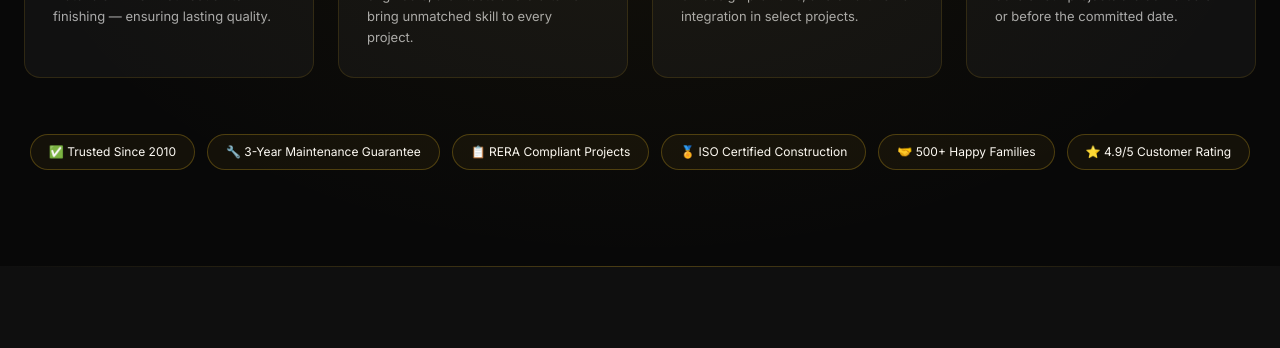
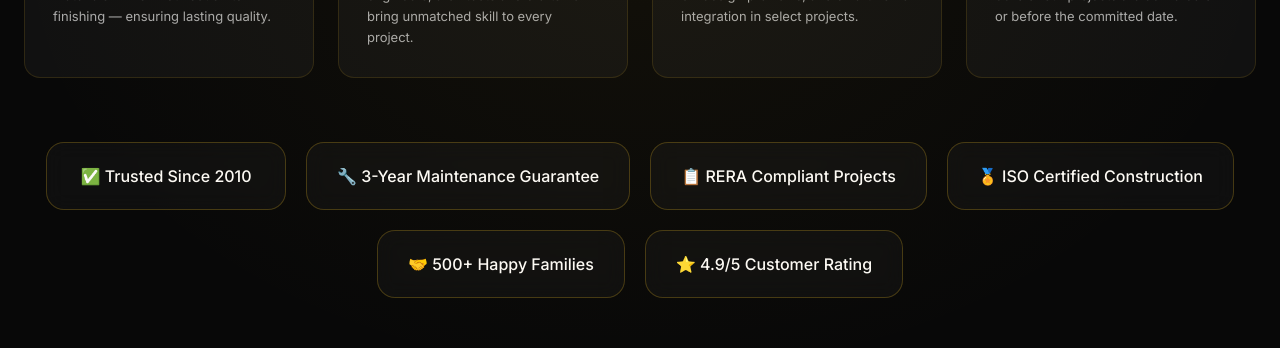
Before and after one commit to suyashp2643/Real-estate-website, a Next.js app: page / in a window 1280 px wide. Shown: the part 1300-1648 px from the top of the page. Built offline with nearby package versions, Linux system fonts and the light colour scheme; a web font is replaced by a local one.

Commit message:
Update WhyUsSection.tsx

```diff
--- a/src/components/sections/WhyUsSection.tsx
+++ b/src/components/sections/WhyUsSection.tsx
@@ -116,28 +116,38 @@
           initial={{ opacity: 0, y: 20 }}
           animate={inView ? { opacity: 1, y: 0 } : {}}
           transition={{ duration: 0.6, delay: 0.7 }}
-          className="mt-14 flex flex-wrap justify-center gap-3"
+          className="mt-16 flex flex-wrap justify-center gap-5"
         >
           {TRUST_BADGES.map((badge, i) => (
-            <motion.span
+            <motion.div
               key={i}
               initial={{ opacity: 0, scale: 0.8 }}
               animate={inView ? { opacity: 1, scale: 1 } : {}}
               transition={{ delay: 0.4 + i * 0.08 }}
+              whileHover={{
+                y: -4,
+                scale: 1.03,
+                boxShadow: '0 12px 35px rgba(212,168,32,0.18)',
+              }}
               style={{
-                border: '1px solid rgba(212,168,32,0.3)',
-                background: 'rgba(212,168,32,0.06)',
-                borderRadius: '40px',
-                padding: '8px 18px',
-                fontSize: '12px',
+                border: '1px solid rgba(212,168,32,0.28)',
+                background: 'rgba(255,255,255,0.03)',
+                backdropFilter: 'blur(10px)',
+                borderRadius: '18px',
+                padding: '18px 30px',
+                fontSize: '16px',
+                fontWeight: 500,
                 color: 'var(--text-primary, #fdfaf4)',
-                display: 'inline-flex',
+                display: 'flex',
                 alignItems: 'center',
-                gap: '6px',
+                justifyContent: 'center',
+                minWidth: '240px',
+                minHeight: '68px',
+                transition: 'all 0.3s ease',
               }}
             >
               {badge}
-            </motion.span>
+            </motion.div>
           ))}
         </motion.div>
 
```
